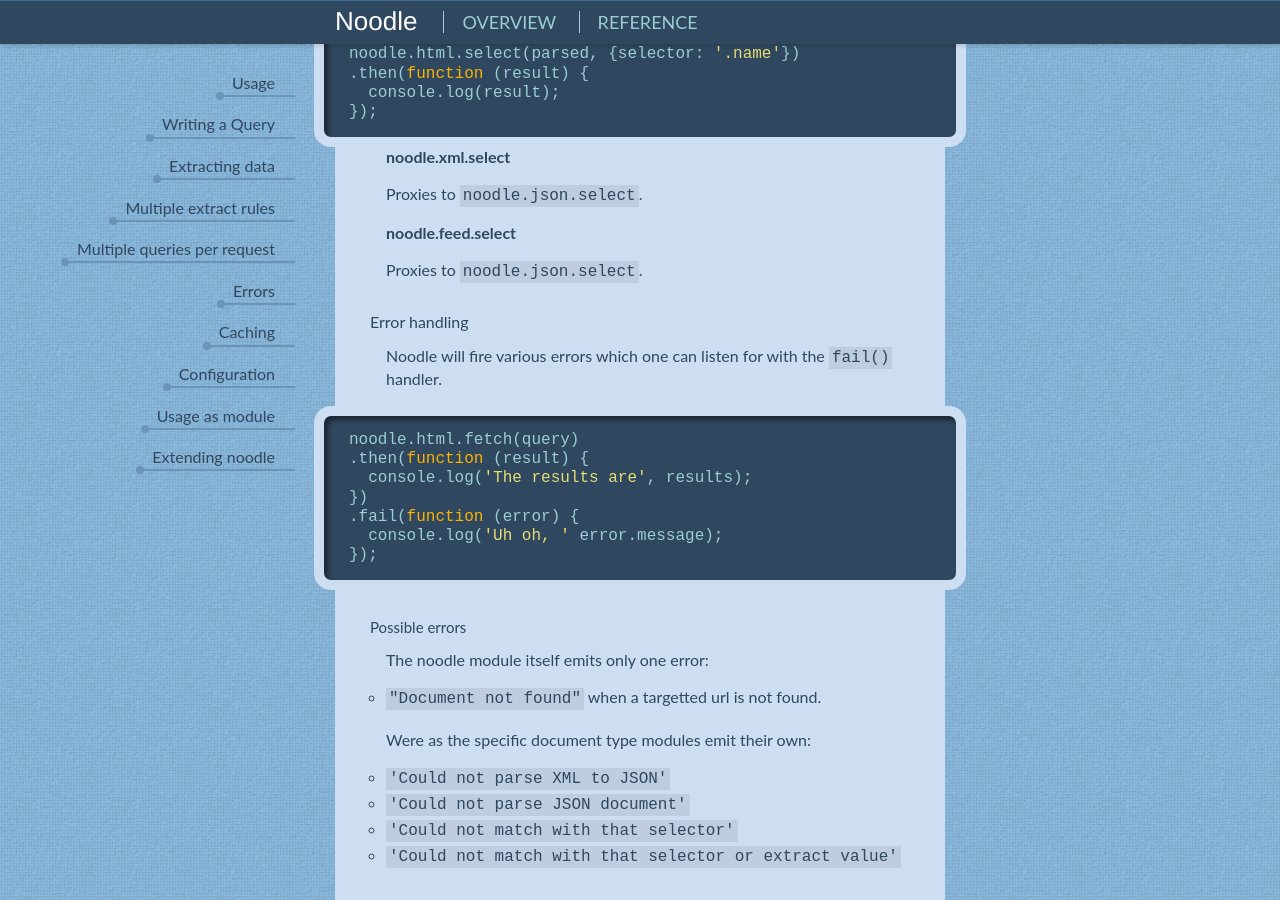
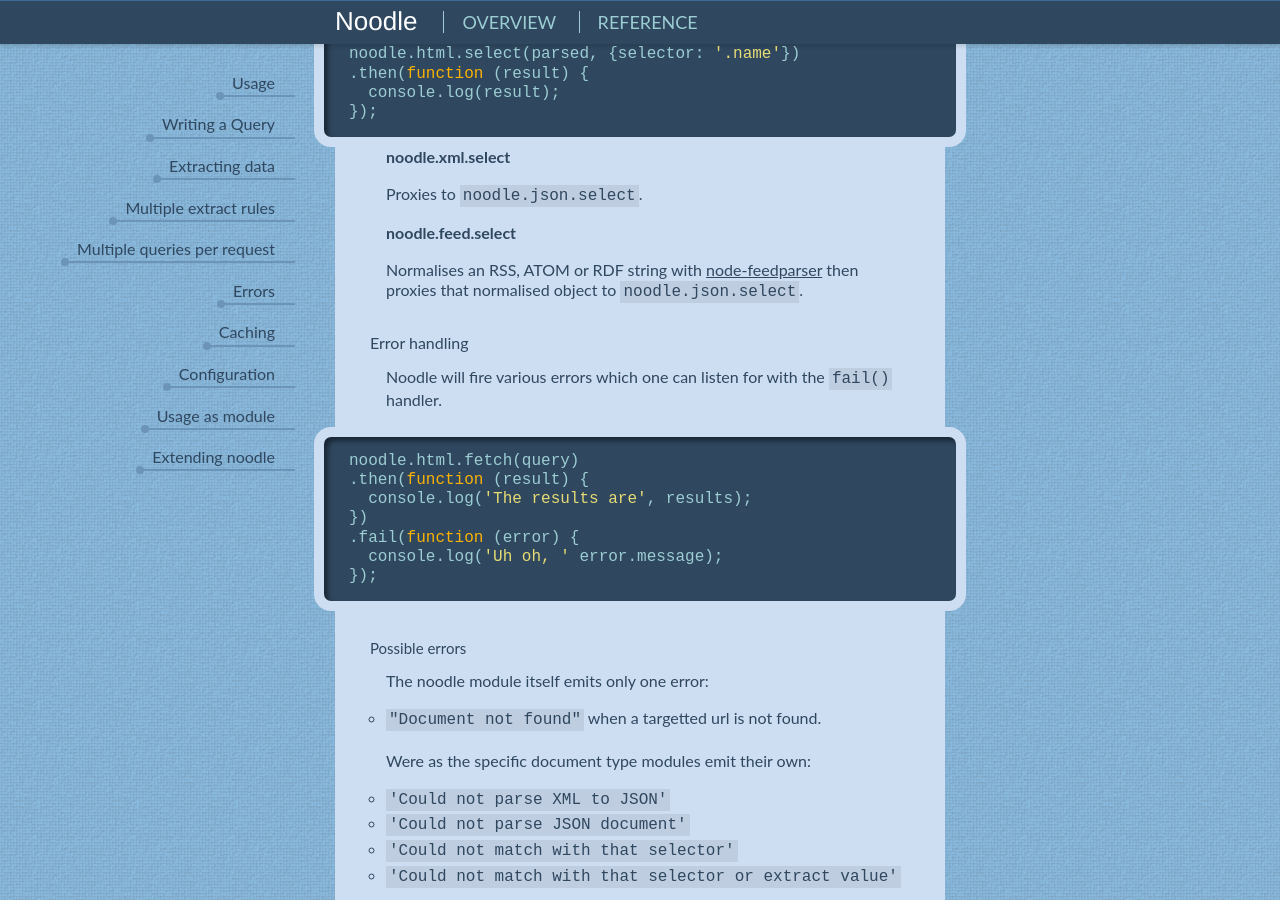
Before and after one commit to dharmafly/noodle, a Jekyll site: the page built from reference/index.html, in a window 1280 px wide and 900 px high, scrolled down 9470 px. Built offline with Jekyll 4.4.1, drawn with Linux system fonts in a browser that asks for light colours; nearby versions of some CDN libraries; Markdown is read by kramdown in place of the engine named in the settings.

Commit message:
Update project documentation

```diff
--- a/_posts/2011-01-01-usage-as-module.md
+++ b/_posts/2011-01-01-usage-as-module.md
@@ -74,7 +74,9 @@
 
 **noodle.feed.select**
 
-Proxies to `noodle.json.select`.
+Normalises an RSS, ATOM or RDF string with
+[node-feedparser](https://github.com/danmactough/node-feedparser) then proxies
+that normalised object to `noodle.json.select`.
 
 ### Error handling
 
```
